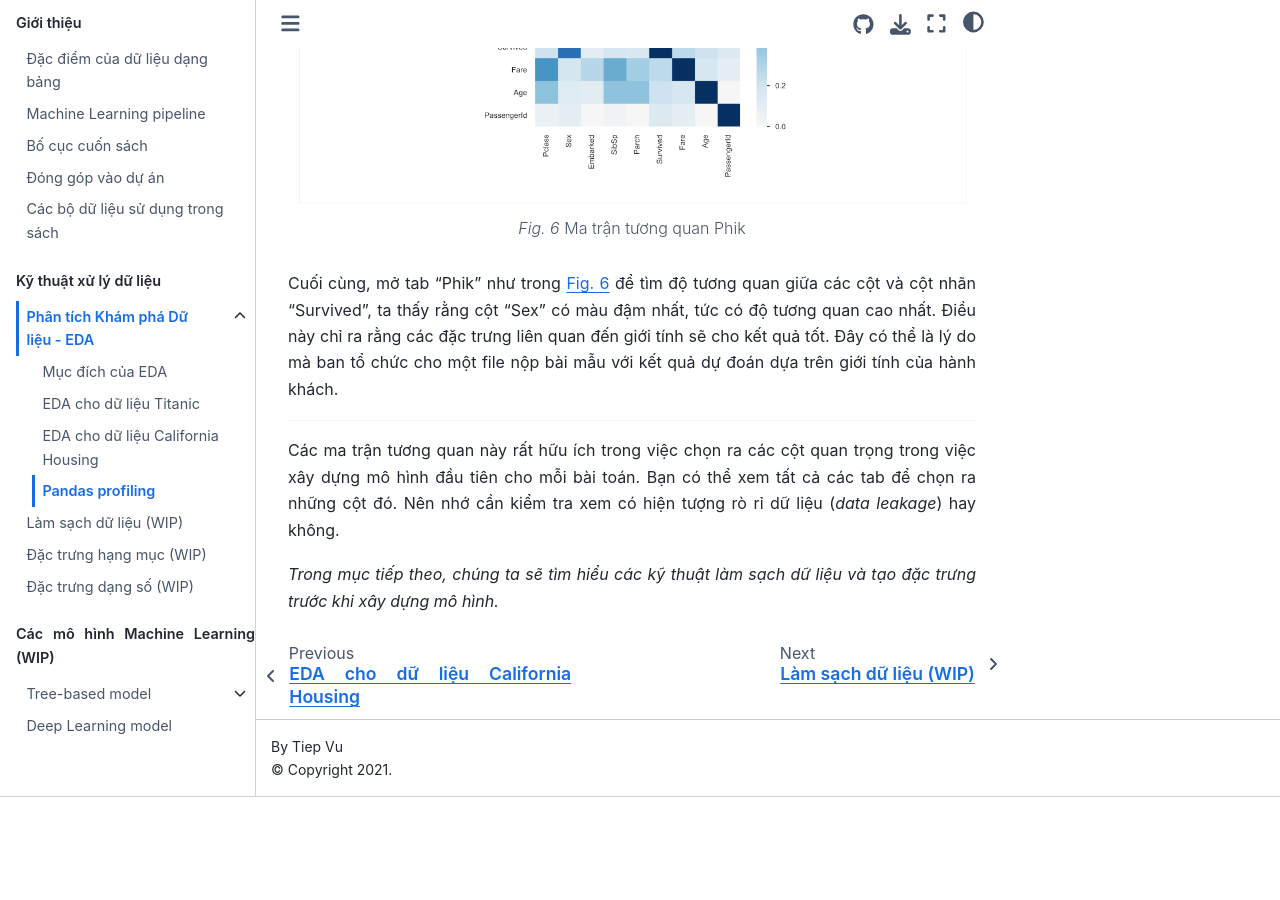
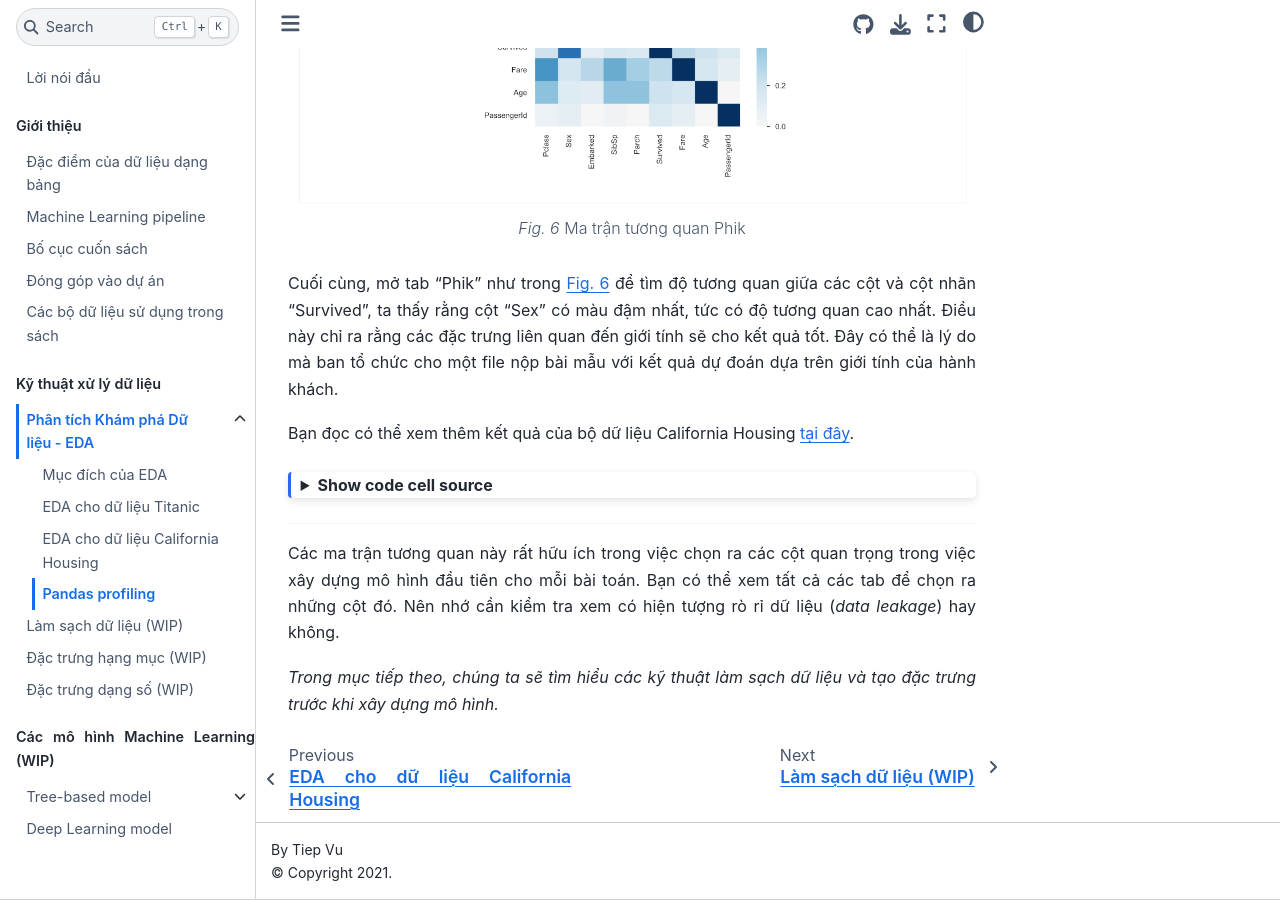
Before and after one commit to tiepvupsu/tabml_book, a Jupyter Book: the page built from book/ch_data_processing/pandas-profiling.md, in a window 1280 px wide and 900 px high, scrolled down 3678 px. Built offline with Jupyter Book 1.0.4 settings and Sphinx 7.4.7 and the Sphinx Book theme 1.1.4, drawn with Linux system fonts in a browser that asks for light colours; before the commit the page ends 4475 px from its top, so only the background shows below that.

Commit message:
📖 DOC: WIP add pandas profiling for cali_housing

````diff
--- a/book/ch_data_processing/pandas-profiling.md
+++ b/book/ch_data_processing/pandas-profiling.md
@@ -36,7 +36,7 @@
 profile.to_file("../data_to_web/titanic_profiling.html")
 ```
 
-Bản kết quả có thể được tìm thấy [tại đây](https://machinelearningcoban.com/tabml_book/ch_data_processing/titanic_train_profiling.html).
+Bản kết quả có thể được tìm thấy [tại đây](https://machinelearningcoban.com/tabml_book/data_to_web/titanic_profiling.html).
 
 Dưới đây là một số biểu đồ đáng chú ý.
 
@@ -99,6 +99,23 @@
 Điều này chỉ ra rằng các đặc trưng liên quan đến giới tính sẽ cho kết quả tốt.
 Đây có thể là lý do mà ban tổ chức cho một file nộp bài mẫu với kết quả dự đoán dựa trên giới tính của hành khách.
 
+Bạn đọc có thể xem thêm kết quả của bộ dữ liệu California Housing [tại đây](https://machinelearningcoban.com/tabml_book/data_to_web/california_housing_profiling.html).
+
+```{code-cell} ipython3
+:tags: [hide-input]
+
+%%capture
+import pandas as pd
+from pandas_profiling import ProfileReport
+
+df_housing = pd.read_csv("../data/california_housing/housing.csv")
+
+profile = ProfileReport(
+    df_housing, title="Pandas Profiling Report for California Housing train dataset"
+)
+profile.to_file("../data_to_web/california_housing_profiling.html")
+```
+
 ------------
 Các ma trận tương quan này rất hữu ích trong việc chọn ra các cột quan trọng trong việc xây dựng mô hình đầu tiên cho mỗi bài toán. Bạn có thể xem tất cả các tab để chọn ra những cột đó.
 Nên nhớ cần kiểm tra xem có hiện tượng rò rỉ dữ liệu (_data leakage_) hay không.
````
